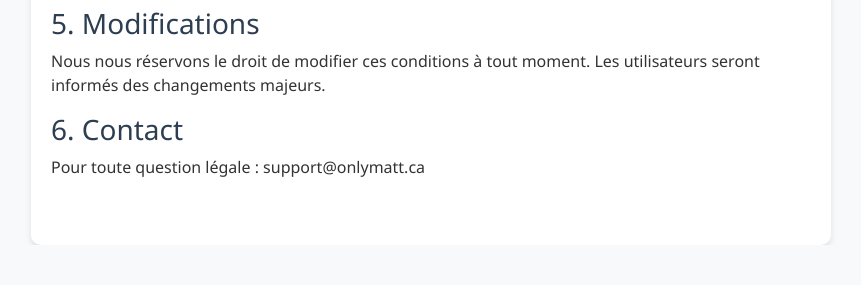
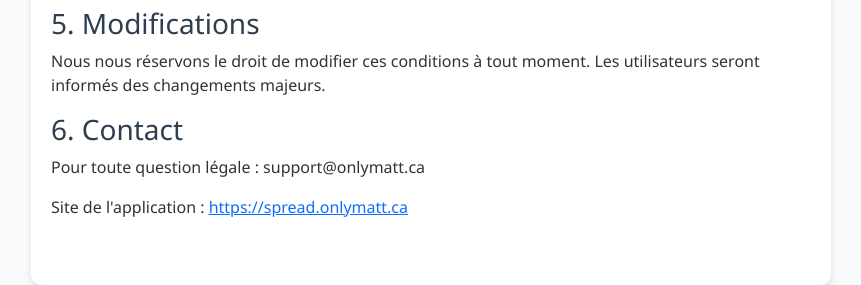
Before and after one commit to onlymatt43/spread-it-enhanced, a Node server app: page /terms in a window 1280 px wide. Shown: the part 869-1154 px from the top of the page, without its empty margins (209-1070 px from the left). Before the commit the page ends 1114 px from the top, so only its background shows below. Run offline with Node 20, Linux system fonts and the light colour scheme; some libraries are stand-ins or nearby versions.

Commit message:
Docs: Update all legal pages with spread.onlymatt.ca links

```diff
--- a/spread-it-standalone/views/data_deletion.ejs
+++ b/spread-it-standalone/views/data_deletion.ejs
@@ -34,6 +34,9 @@
 
     <hr>
     <p class="text-muted small">Pour une assistance manuelle, contactez connect@onlymatt.ca</p>
+    <div class="mt-4">
+        <a href="https://spread.onlymatt.ca" class="btn btn-outline-secondary btn-sm">Retour à l'application</a>
+    </div>
 </div>
 
 </body>
--- a/spread-it-standalone/views/privacy.ejs
+++ b/spread-it-standalone/views/privacy.ejs
@@ -51,6 +51,7 @@
     <p>Pour toute question concernant cette politique, veuillez contacter :<br>
     <strong>Only Matt Team</strong><br>
     Email : support@onlymatt.ca</p>
+    <p>Application : <a href="https://spread.onlymatt.ca">https://spread.onlymatt.ca</a></p>
 </div>
 
 </body>
--- a/spread-it-standalone/views/terms.ejs
+++ b/spread-it-standalone/views/terms.ejs
@@ -42,6 +42,7 @@
 
     <h3>6. Contact</h3>
     <p>Pour toute question légale : support@onlymatt.ca</p>
+    <p>Site de l'application : <a href="https://spread.onlymatt.ca">https://spread.onlymatt.ca</a></p>
 </div>
 
 </body>
```
